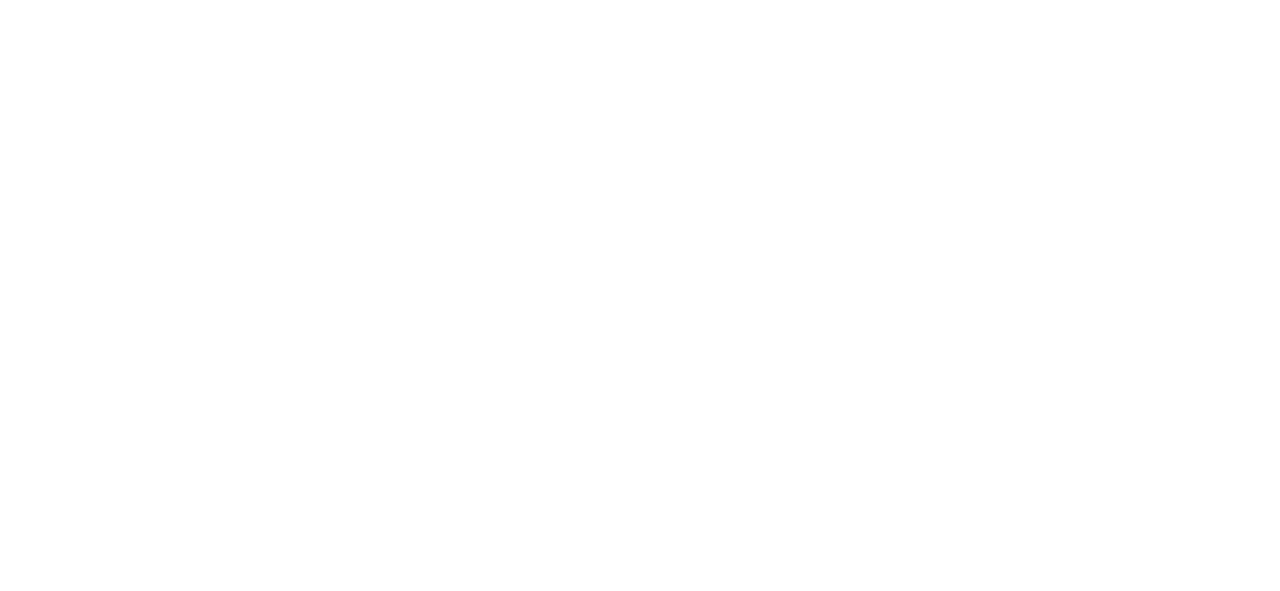
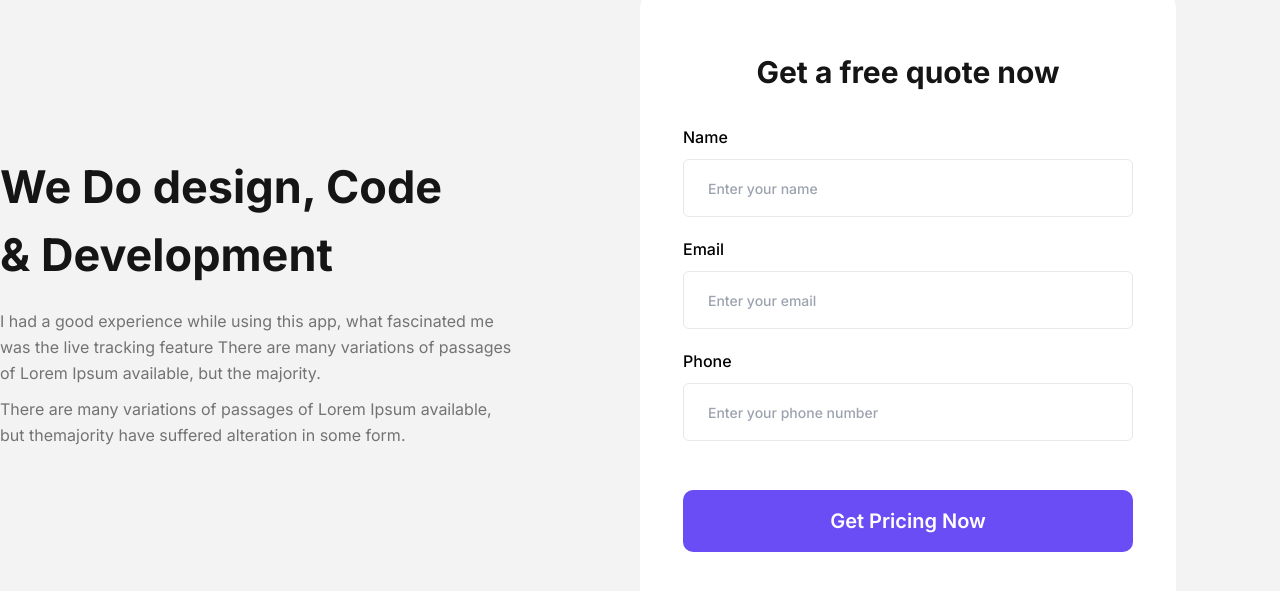
Before and after one commit to mdalifhasanredoy/agenc_react, a React (Vite) app: page / in a window 1280 px wide. Shown: the part 6399-6990 px from the top of the page. Before the commit the page ends 6238 px from the top, so only its background shows below. Built offline with nearby package versions, Linux system fonts and the light colour scheme.

Commit message:
add contact part

```diff
--- a/src/App.jsx
+++ b/src/App.jsx
@@ -5,6 +5,8 @@ import Success from './layouts/Success'
 import Service from './layouts/Service'
 import Agency from './layouts/Agency'
 import Work from './layouts/Work'
+import Contact from './layouts/Contact'
+
 
 
 
@@ -19,6 +21,7 @@ const App = () => {
     <Service/>
     <Work/>
     <Agency/>
+    <Contact/>
 
 
 
--- /dev/null
+++ b/src/components/ContactInput.jsx
@@ -0,0 +1,11 @@
+import React from 'react'
+
+const ContactInput = ({text,place}) => {
+    return (
+        <label className='text-base text-black font-inter font-medium ' htmlFor="name">{text}
+            <input id='name' className='w-full border border-[#E8E8E8] rounded-md py-4 px-6 mt-2.5 mb-5 text-base placeholder:text-sm ' type="text" placeholder={place} />
+        </label>
+    )
+}
+
+export default ContactInput
--- /dev/null
+++ b/src/layouts/Contact.jsx
@@ -0,0 +1,38 @@
+import React from 'react'
+import Container from '../components/Container'
+import Flex from '../components/Flex'
+import Heading from '../components/Heading'
+import SubHeading from '../components/SubHeading'
+import ContactInput from '../components/ContactInput'
+import Button from '../components/Button'
+
+const Contact = () => {
+    return (
+        <section className='bg-[#F3F3F3] py-150'>
+            <Container>
+                <Flex className="items-center">
+                    <div className='w-1/2'>
+                        <Heading className="w-[450px] pb-5 " text="We Do design, Code & Development" />
+                        <SubHeading className="w-[514px] leading-[26px]" text="I had a good experience while using this app, what fascinated me was the live tracking feature There are many variations of passages of Lorem Ipsum available, but the majority." />
+
+                        <SubHeading className="w-[514px] leading-[26px] pt-2.5 " text="There are many variations of passages of Lorem Ipsum available, but themajority  have suffered alteration in some form." />
+
+                    </div>
+                    <div className='w-1/2'>
+                    <div className='w-[536px] py-[61px] px-[43px] bg-white rounded-[20px]'>
+                        <h4 className=' text-[30px] text-third font-bold font-inter text-center mb-[30px] '>Get a free quote now</h4>
+                      <ContactInput text='Name' place='Enter your name'/>
+                      <ContactInput text='Email' place='Enter your email'/>
+                      <ContactInput text='Phone' place='Enter your phone number'/>
+
+                       <Button className="w-full mt-[29px]" text='Get Pricing Now'/>
+                    </div>
+
+                    </div>
+                </Flex>
+            </Container>
+        </section>
+    )
+}
+
+export default Contact
--- a/src/layouts/Work.jsx
+++ b/src/layouts/Work.jsx
@@ -14,9 +14,8 @@ import Flex from '../components/Flex'
 
 const Work = () => {
   return (
-    <section>
+    <section className="bg-[#F3F3F3]  pt-[150px] pb-[150px]">
         <Container>
-          <div className='bg-[#F3F3F3] pt-[150px] pb-[150px]'>
               <Heading text="Our Recent Work" className="text-center"/>
             <SubHeading text="There are many variations of passages of Lorem Ipsum available, but themajority  have suffered alteration in some form." className="text-center w-[653px] mx-auto p-6"/>
 
@@ -37,7 +36,6 @@ const Work = () => {
                 <WorkCard image={workfive} title="Dashboard Design" text="This is a task management application that can help you be more "/>
                 <WorkCard image={worksix} title="Web App Design" text="This is a task management application that can help you be more "/>
             </Flex>
-          </div>
         </Container>
     </section>
   )
--- a/tailwind.config.js
+++ b/tailwind.config.js
@@ -17,6 +17,9 @@ export default {
       fontFamily: {
         inter: ["Inter", "sans-serif"],
       },
+      spacing:{
+        150:"150px"
+      }
     },
   },
   plugins: [],
```
